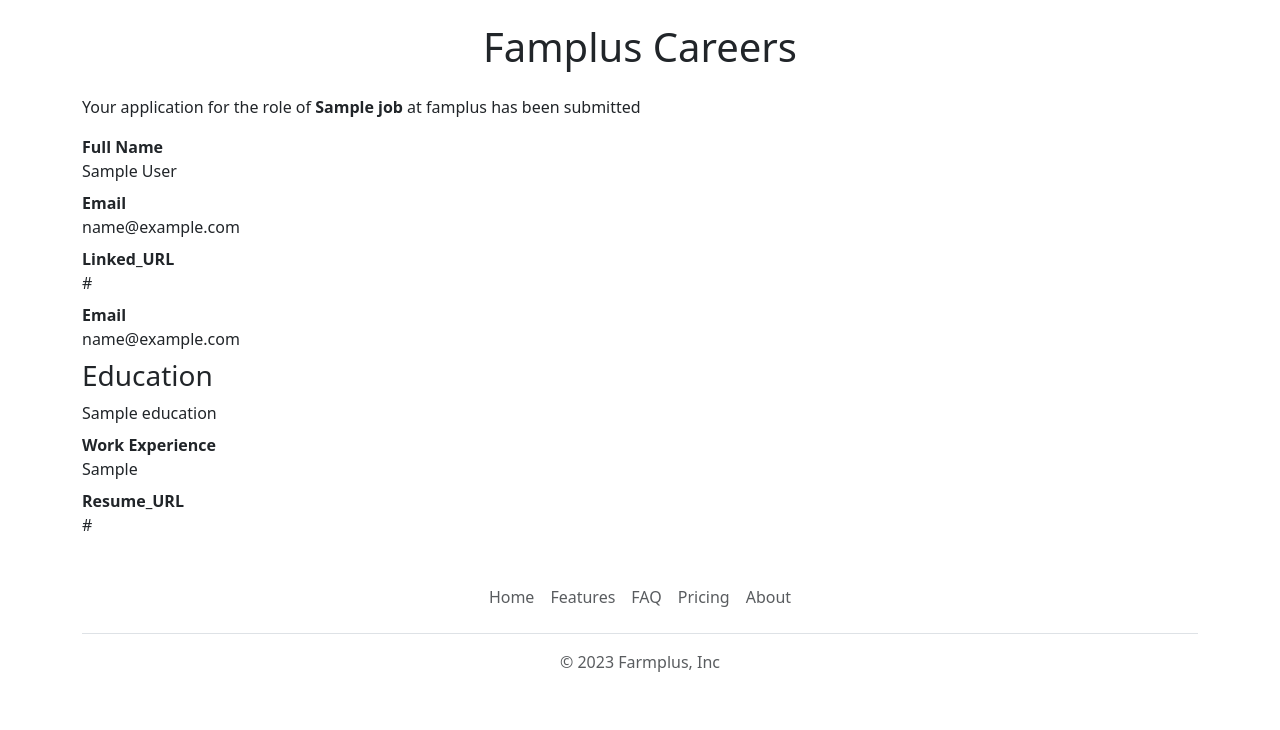
After one commit to Kamau2022/famplus-careers-website, a Flask app: template templates/application_submitted.html in a window 1280 px wide. The commit adds this page. Shown: the part 417-1147 px from the top of the page. Run offline with Flask 3, Linux system fonts and the light colour scheme; the template is opened without the code that fills it: most values are stand-ins (such as "Sample title", 1, 10 or a date in 2020).

Commit message:
inserted data into our database

```diff
--- a/app.py
+++ b/app.py
@@ -1,5 +1,5 @@
-from flask import Flask, render_template, jsonify
-from database import load_jobs_from_db, load_job_from_db
+from flask import Flask, render_template, jsonify, request
+from database import load_jobs_from_db, load_job_from_db, add_applications_to_db
 import json
 
 app = Flask(__name__)
@@ -15,15 +15,20 @@ def list_jobs():
     jobs = load_jobs_from_db()
     return jsonify(jobs)
 
-
-
-
 @app.route("/jobs/<id>")
 def show_job(id):
-    jobs = load_job_from_db(id)
-    if not jobs:
+    job = load_job_from_db(id)
+    if not job:
         return "Not found", 404
-    return render_template("jobpage.html", jobs=jobs)
+    return render_template("jobpage.html", job=job)
+
+@app.route("/jobs/<id>/apply", methods=['post'])
+def apply_to_job(id):
+    data = request.form
+    job = load_job_from_db(id)
+    add_applications_to_db(id, data)
+
+    return render_template('application_submitted.html', data=data, job=job)
 
 if __name__ == "__main__":
     app.run(host='0.0.0.0', debug=True)
--- a/database.py
+++ b/database.py
@@ -16,7 +16,8 @@ engine = create_engine(connection_string)
 def load_jobs_from_db():
     with engine.connect() as conn:
         result = conn.execute(text("SELECT * FROM jobs"))
-        jobs = [(row) for row in result.fetchall()]
+        columns = result.keys()
+        jobs = [dict(zip(columns, row)) for row in result.fetchall()]
         return jobs
 
 def load_job_from_db(id):
@@ -26,4 +27,28 @@ def load_job_from_db(id):
         if row is None:
             return None
         else:
-            return (row)
+            return row
+
+from sqlalchemy.exc import SQLAlchemyError
+
+def add_applications_to_db(job_id, data):
+    try:
+        with engine.connect() as conn:
+            query = text("""
+                INSERT INTO applications (job_id, full_name, email, linkedin_url,
+                                          education, work_experience, resume_url) VALUES
+                (:job_id, :full_name, :email, :linkedin_url, :education, :work_experience, :resume_url)
+            """)
+            conn.execute(query,
+                         job_id=job_id,
+                         full_name=data['full_name'],
+                         email=data['email'],
+                         linkedin_url=data['linkedin_url'],
+                         education=data['education'],
+                         work_experience=data['work_experience'],
+                         resume_url=data['resume_url'])
+    except SQLAlchemyError as e:
+        # Handle the exception, log it, or raise it again if necessary
+        print(f"Error adding application to the database: {e}")
+        # Optionally, raise the exception again if you want to propagate it
+        # raise
--- a/static/home.css
+++ /dev/null
@@ -1,6 +0,0 @@
-  #img {
-    width: 100%;
-    height: 360px;
-    object-fit: cover;
-    margin-bottom: 16px;
-  }
--- /dev/null
+++ b/templates/application_submitted.html
@@ -0,0 +1,32 @@
+<!DOCTYPE html>
+<html>
+    <head>
+        <title>Application Submitted</title>
+        {%include 'bootstrap.html'%}
+    </head>
+    <body>
+        {% include 'nav.html' %}
+         {% include 'banner.html' %}
+         <div class="container">
+            <h1 class="text-center mt-2 mb-4">
+                Famplus Careers
+            </h1>
+            <p>Your application for the role of <b> {{job.title}}</b> at famplus has been submitted</p>
+        <b>Full Name</b>
+        <div class="mb-2">{{application['full_name']}}</div>
+        <b>Email</b>
+        <div class="mb-2">{{application['email']}}</div>
+        <b>Linked_URL</b>
+        <div class="mb-2">{{application['LinkedIn_url']}}</div>
+        <b>Email</b>
+        <div class="mb-2">{{application['email']}}</div>
+        <h3>Education</h3>
+        <div class="mb-2">{{application['education']}}</div>
+        <b>Work Experience</b>
+        <div class="mb-2">{{application['work experience']}}</div>
+        <b>Resume_URL</b>
+        <div class="mb-2">{{application['resume_url']}}</div>
+         </div>
+    </body>
+    {% include 'footer.html' %}
+</html>
--- /dev/null
+++ b/templates/banner.html
@@ -0,0 +1,9 @@
+<style>
+#img {
+    width: 100%;
+    height: 360px;
+    object-fit: cover;
+    margin-bottom: 16px;
+  }
+  </style>
+  <img class="img-fluid" id="img" src="/static/images/banner_2.jpg">
--- /dev/null
+++ b/templates/bootstrap.html
@@ -0,0 +1,6 @@
+<meta charset="utf-8">
+<meta name="viewport" content="width=device-width, initial-scale=1">
+<link href="https://cdn.jsdelivr.net/npm/bootstrap@5.3.2/dist/css/bootstrap.min.css"
+rel="stylesheet"
+integrity="sha384-T3c6CoIi6uLrA9TneNEoa7RxnatzjcDSCmG1MXxSR1GAsXEV/Dwwykc2MPK8M2HN"
+crossorigin="anonymous">
--- a/templates/nav.html
+++ b/templates/nav.html
@@ -1,6 +1,6 @@
 <nav class="navbar shadow-sm fixed-top bg-white">
     <div class="container-fluid">
-      <a class="navbar-brand" href="#">
+      <a class="navbar-brand" href="/">
         <img src="/static/images/farmplus-logo.svg" alt="Logo" width="30" height="24"
         class="d-inline-block align-text-top">
         Farmplus
```
Also changed, not shown: templates/application_form.html (added, +28 -0 lines), templates/home.html (+3 -8 lines), templates/jobitem.html (+7 -1 lines), templates/jobpage.html (+30 -9 lines).
